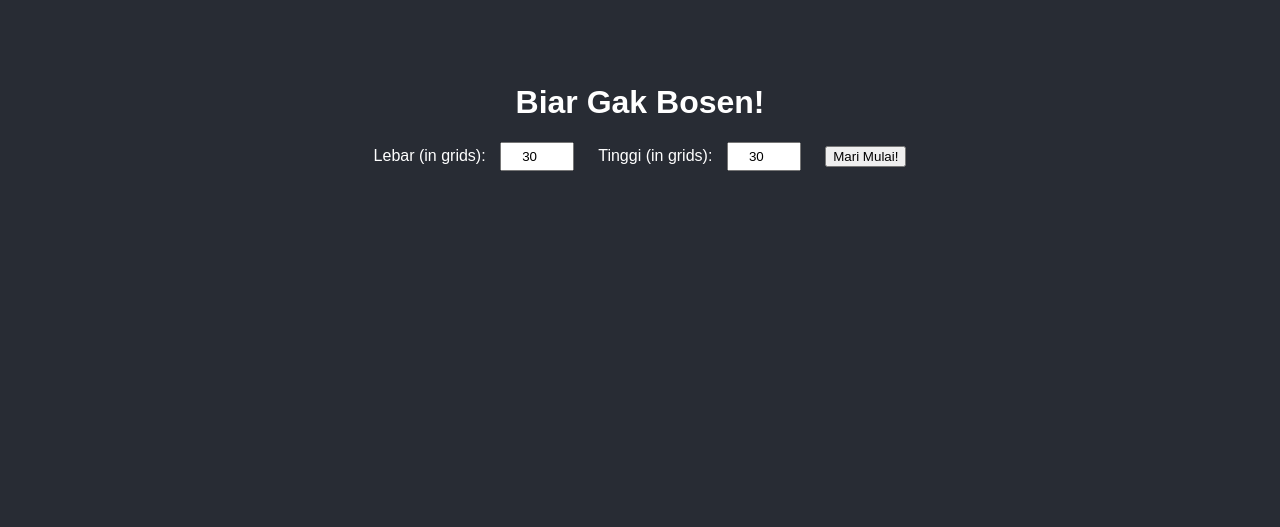
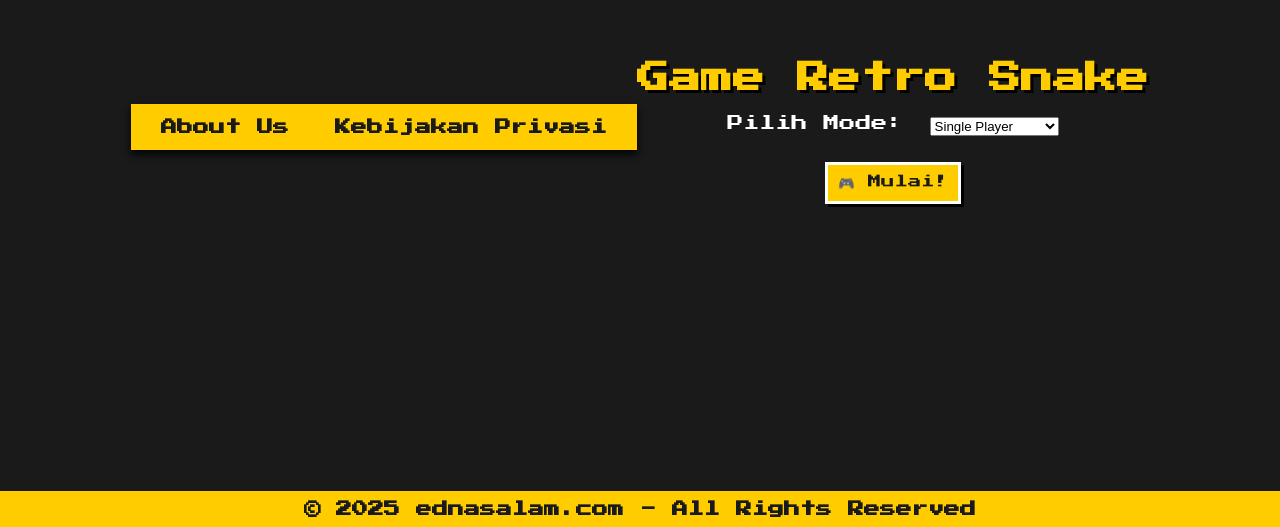
Before and after one commit to aqles/aqles.github.io, a plain HTML site: page index.html in a window 1280 px wide. Shown: the part 273-800 px from the top of the page. Drawn offline with Linux system fonts and the light colour scheme.

Commit message:
Update index.html
major update

```diff
--- a/index.html
+++ b/index.html
@@ -6,25 +6,95 @@
     <meta http-equiv="Cache-Control" content="no-cache, no-store, must-revalidate">
     <meta http-equiv="Pragma" content="no-cache">
     <meta http-equiv="Expires" content="0">
-    <title>Game Iseng</title>
+    <title>Game Retro Snake</title>
     <link rel="stylesheet" href="styles.css">
+    <link href="https://fonts.googleapis.com/css2?family=Press+Start+2P&display=swap" rel="stylesheet">
+    <style>
+        body {
+            background-color: #1a1a1a;
+            color: #fff;
+            font-family: 'Press Start 2P', cursive;
+            text-align: center;
+            margin: 0;
+            padding: 0;
+        }
+        header {
+            background: #ffcc00;
+            padding: 15px;
+            box-shadow: 0px 4px 8px #000;
+        }
+        header nav a {
+            margin: 0 15px;
+            text-decoration: none;
+            color: #1a1a1a;
+            font-weight: bold;
+        }
+        #game-container {
+            margin-top: 20px;
+        }
+        h1 {
+            color: #ffcc00;
+            text-shadow: 3px 3px 0px #000;
+        }
+        button {
+            font-family: 'Press Start 2P', cursive;
+            background: #ffcc00;
+            color: #1a1a1a;
+            border: 3px solid white;
+            padding: 10px;
+            cursor: pointer;
+            box-shadow: 3px 3px 0px #000;
+            margin: 10px;
+        }
+        button:hover {
+            background: #ffaa00;
+        }
+        #game-area {
+            display: none;
+            border: 5px solid #fff;
+            box-shadow: 5px 5px 0px #000;
+            margin: 20px auto;
+            background: #000;
+        }
+        p {
+            font-size: 12px;
+        }
+        footer {
+            background: #ffcc00;
+            padding: 10px;
+            position: absolute;
+            bottom: 0;
+            width: 100%;
+            color: #1a1a1a;
+            font-weight: bold;
+        }
+    </style>
 </head>
 <body>
+    <header>
+        <nav>
+            <a href="#about">About Us</a>
+            <a href="#privacy">Kebijakan Privasi</a>
+        </nav>
+    </header>
     <div id="game-container">
-        <h1>Biar Gak Bosen!</h1>
+        <h1>Game Retro Snake</h1>
         <div id="input-area">
-            <label for="width-grid">Lebar (in grids):</label>
-            <input type="number" id="width-grid" min="10" max="100" value="30">
-            <label for="height-grid">Tinggi (in grids):</label>
-            <input type="number" id="height-grid" min="10" max="100" value="30">
-            <button id="start-game-button">Mari Mulai!</button>
+            <label for="game-mode">Pilih Mode:</label>
+            <select id="game-mode">
+                <option value="single">Single Player</option>
+                <option value="multi">Multiplayer Online</option>
+            </select>
+            <br><br>
+            <button id="start-game-button">🎮 Mulai!</button>
         </div>
-        <div id="game-area" style="display: none;"></div>
-        <p id="instruction" style="display: none;">Kalau pakai PC pakai arrow aja ya.</p>
+        <canvas id="game-area" width="600" height="600"></canvas>
+        <p id="instruction" style="display: none;">Gunakan arrow keys atau WASD untuk bermain!</p>
     </div>
+    <footer>
+        &copy; 2025 ednasalam.com - All Rights Reserved
+    </footer>
     <audio id="eat-sound" src="sound/eat-se.mp3"></audio>
-
-
     <script src="game/snake2.js"></script>
 </body>
 </html>
```
